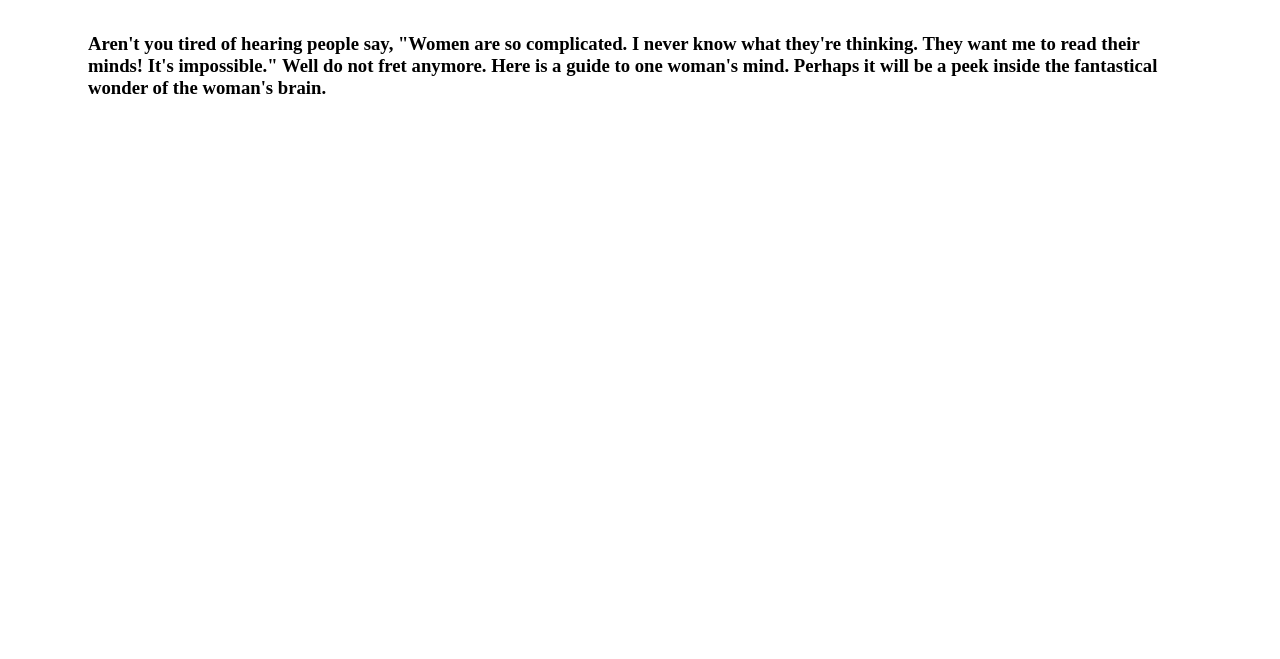
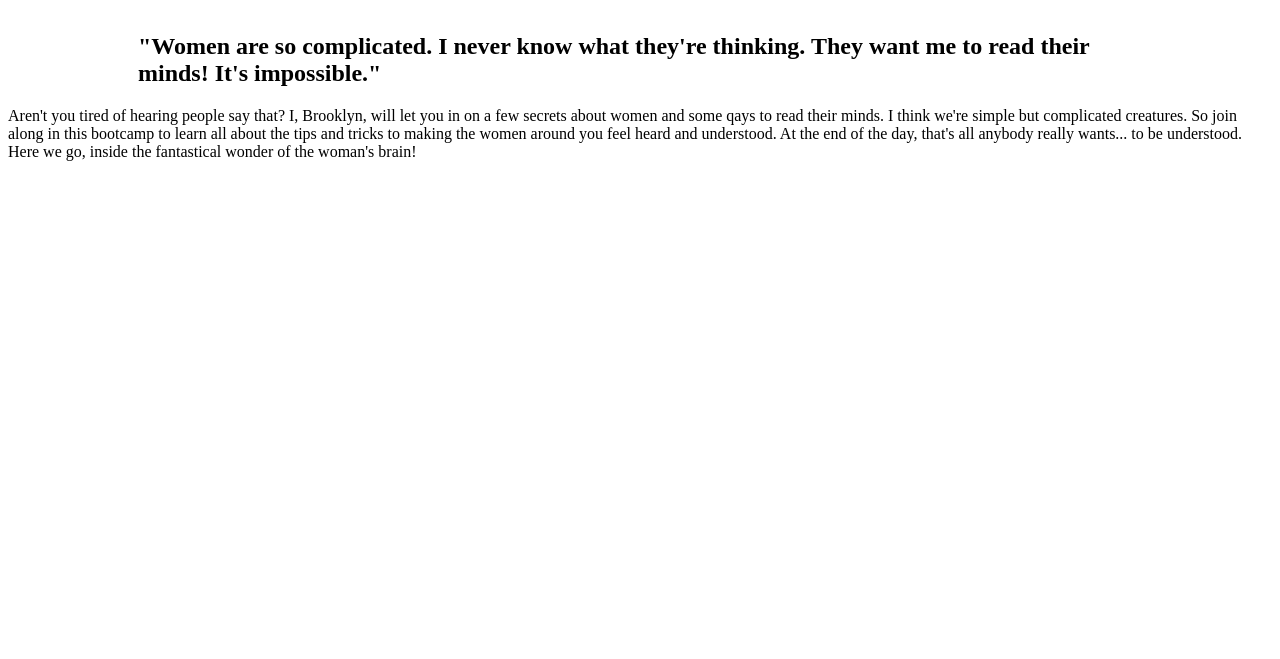
Before and after one commit to brooklynlonghurst/deployment-lab, a website: page public/index.html in a window 1280 px wide. Shown: the part 141-800 px from the top of the page. Drawn offline with Linux system fonts and the light colour scheme.

Commit message:
added a paragraph about the page

```diff
--- a/public/index.html
+++ b/public/index.html
@@ -9,9 +9,9 @@
 </head>
 <body>
     <h1>Brooklyn's Brain Bootcamp</h1>
-    <h3>Aren't you tired of hearing people say, "Women are so complicated. I never know what they're thinking. They want me to read their minds! It's impossible." Well do not fret anymore. Here is a guide to one woman's mind. Perhaps it will be a peek inside the fantastical wonder of the woman's brain.</h3>
+    <h2>"Women are so complicated. I never know what they're thinking. They want me to read their minds! It's impossible."</h2>
 
-
+    <p>Aren't you tired of hearing people say that? I, Brooklyn, will let you in on a few secrets about women and some qays to read their minds. I think we're simple but complicated creatures. So join along in this bootcamp to learn all about the tips and tricks to making the women around you feel heard and understood. At the end of the day, that's all anybody really wants... to be understood. Here we go, inside the fantastical wonder of the woman's brain!</p>
 
 <script src="main.js"></script>
 </body>
--- a/public/styles.css
+++ b/public/styles.css
@@ -5,7 +5,7 @@ h1 {
     font-size: 70px;
 }
 
-h3 {
-    margin-left: 80px;
-    margin-right: 80px;
+h2 {
+    margin-left: 130px;
+    margin-right: 130px;
 }
```
